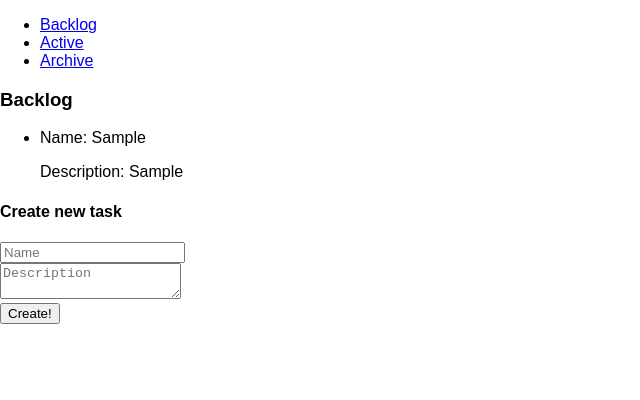
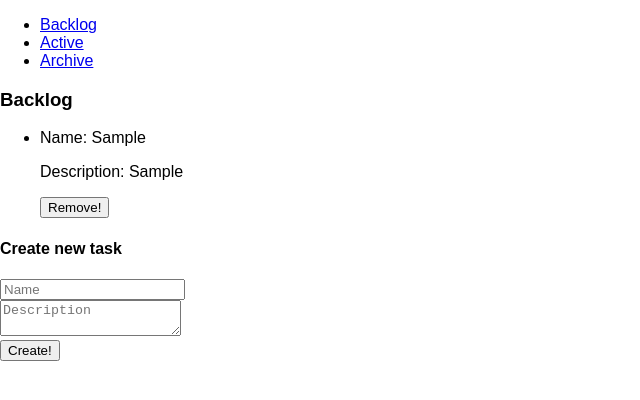
Before and after one commit to M-To-codding/MaDe, a React (Create React App) app: page /backlog in a window 1280 px wide. Both pictures are taken after typing "Sample", "Sample" into the empty fields and a click on the button "Create!". Shown: the top 400 px of the page, without its empty margins (0-640 px from the left). Built offline with nearby package versions, Linux system fonts and the light colour scheme.

Commit message:
[IMP] Add ability to remove tasks in Backlog

```diff
--- a/src/Backlog.js
+++ b/src/Backlog.js
@@ -15,12 +15,22 @@ export default class Backlog extends Component {
     });
   }
 
+  removeTask(task) {
+    let tasks = this.state.tasks.slice();
+    let index = tasks.indexOf(task);
+    tasks.splice(index, 1);
+    this.setState({
+      tasks: tasks
+    })
+  }
+
   renderTasksList() {
     return this.state.tasks.map((task, index) => {
       return (
         <li key={task.name + index}>
           <p>Name: {task.name}</p>
           <p>Description: {task.description}</p>
+          <p><button onClick={() => this.removeTask(task)}>Remove!</button></p>
         </li>);
     });
   }
```
